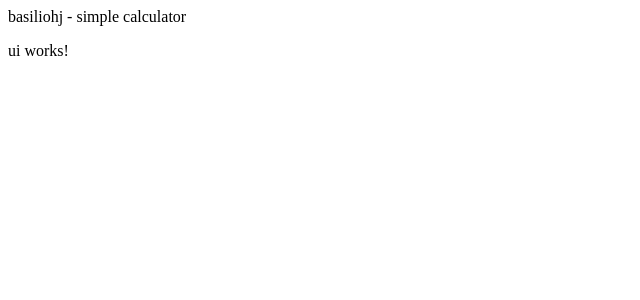
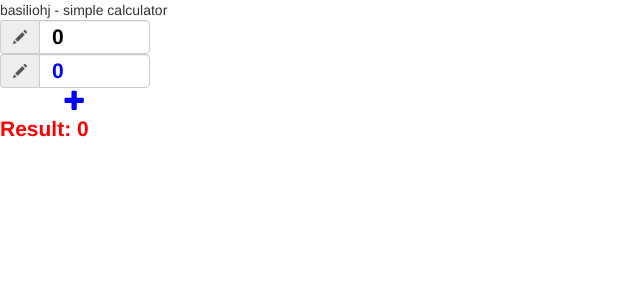
Before and after one commit to jahazieljbh/testing-calculator, an Angular app: page / in a window 1280 px wide. Shown: the top 300 px of the page, without its empty margins (0-640 px from the left). Built offline with nearby package versions, Linux system fonts and the light colour scheme.

Commit message:
add addition ui - tests #25

```diff
--- a/src/app/app.module.ts
+++ b/src/app/app.module.ts
@@ -3,6 +3,7 @@
 
 import { AppComponent } from './app.component';
 import { UiComponent } from './ui/ui.component';
+import { FormsModule } from '@angular/forms';
 
 @NgModule({
   declarations: [
@@ -10,7 +11,8 @@
     UiComponent
   ],
   imports: [
-    BrowserModule
+    BrowserModule,
+    FormsModule
   ],
   providers: [],
   bootstrap: [AppComponent]
--- a/src/app/ui/ui.component.css
+++ b/src/app/ui/ui.component.css
@@ -0,0 +1,32 @@
+.calculator {
+    width: 150px;
+    text-align: center;
+    color: #999;
+}
+
+.result {
+    font-size: 1.5em;
+    font-weight: bold;
+    color: red;
+
+}
+
+.operator1 {
+    font-size: 1.5em;
+    font-weight: bold;
+    color: black;
+
+}
+
+.operator2 {
+    font-size: 1.5em;
+    font-weight: bold;
+    color: blue;
+
+}
+
+.addition-button {
+    font-size: 1.5em;
+    cursor: pointer;
+    color: blue;
+}
--- a/src/app/ui/ui.component.html
+++ b/src/app/ui/ui.component.html
@@ -1 +1,20 @@
-<p>ui works!</p>
+<div class="calculator">
+
+    <form>
+        <div class="input-group">
+            <span class="input-group-addon"><i class="glyphicon glyphicon-pencil"></i></span>
+            <input id="operator1" [(ngModel)]="operator1" type="number" class="form-control operator1" name="operator1" placeholder="0.0">
+        </div>
+
+        <div class="input-group">
+            <span class="input-group-addon"><i class="glyphicon glyphicon-pencil"></i></span>
+            <input id="operator2" [(ngModel)]="operator2" type="number" class="form-control operator2" name="operator2" placeholder="0.0">
+        </div>
+    </form>
+
+    <i class="glyphicon glyphicon-plus addition-button"
+        (click)="addition()"></i>
+
+</div>
+
+<span class="result">Result: {{ result }}</span>
--- a/src/app/ui/ui.component.ts
+++ b/src/app/ui/ui.component.ts
@@ -1,4 +1,5 @@
 import { Component, OnInit } from '@angular/core';
+import { addition } from "../addition/addition"
 
 @Component({
   selector: 'app-ui',
@@ -9,7 +10,17 @@
 
   constructor() { }
 
+  result = 0;
+  operator1 = 0;
+  operator2 = 0;
+
   ngOnInit(): void {
   }
 
+  addition() {
+    let myresult = 0;
+    myresult = addition(this.operator1, this.operator2);
+    this.result = myresult;
+  }
+
 }
--- a/src/index.html
+++ b/src/index.html
@@ -6,6 +6,9 @@
   <base href="/">
   <meta name="viewport" content="width=device-width, initial-scale=1">
   <link rel="icon" type="image/x-icon" href="favicon.ico">
+  <link rel="stylesheet" href="https://maxcdn.bootstrapcdn.com/bootstrap/3.4.0/css/bootstrap.min.css">
+  <link href="https://maxcdn.bootstrapcdn.com/font-awesome/4.3.0/css/font-awesome.min.css" rel="stylesheet"/>
+
 </head>
 <body>
   <app-root></app-root>
```
Also changed, not shown: 1 other file (tests, documents, lock files or other folders).
